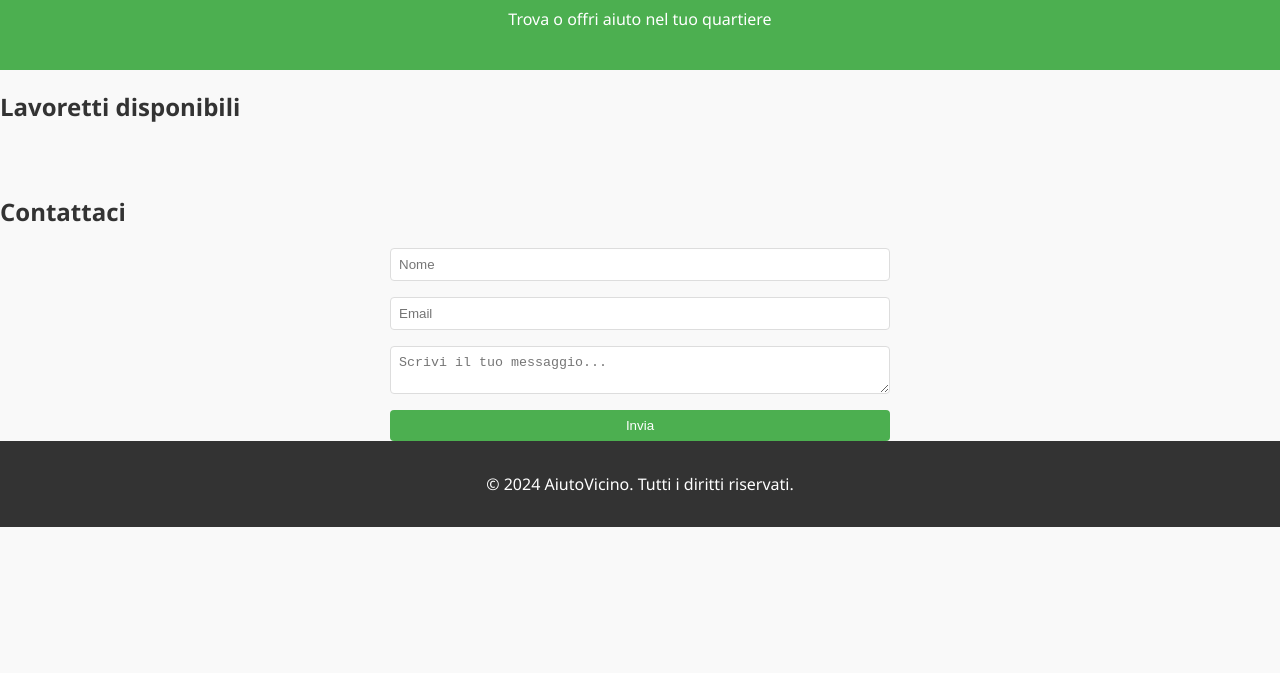
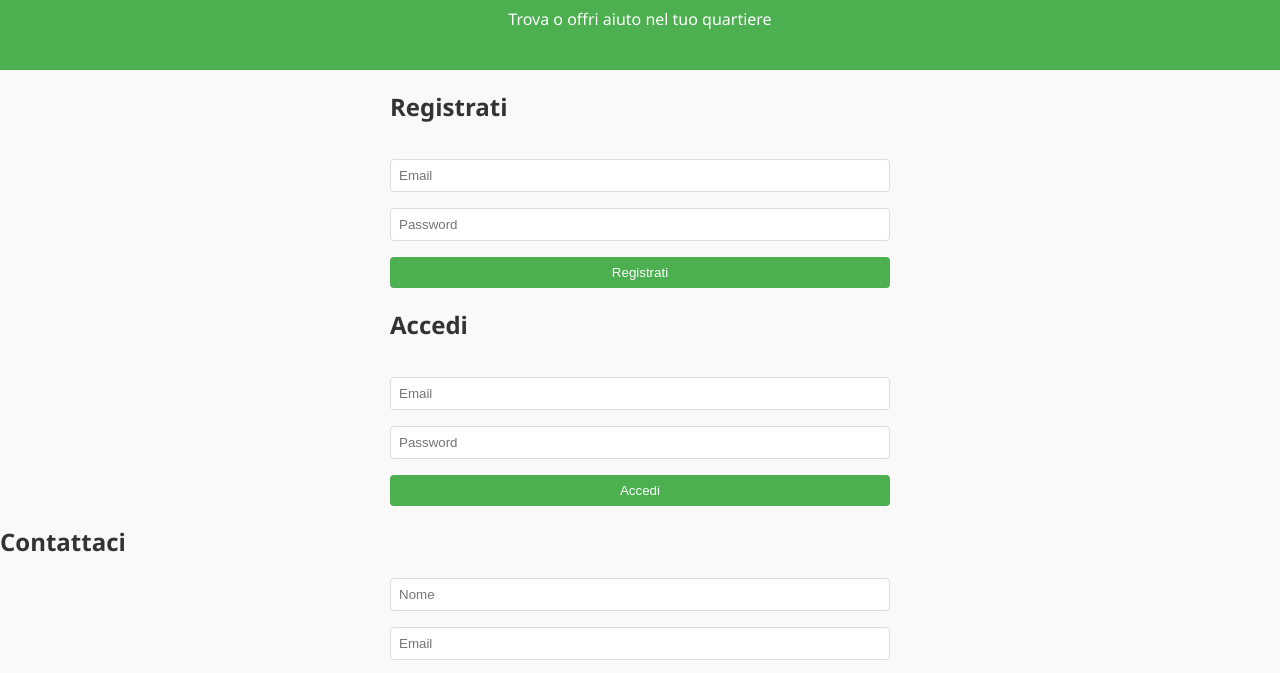
Before and after one commit to EmanueleZomero/AiutoVicino, a plain HTML site: page index.html in a window 1280 px wide. Shown: the part 124-797 px from the top of the page. Drawn offline with Linux system fonts and the light colour scheme.

Commit message:
Update index.html
Correzioni, ottimizzazioni e modifiche riguardo registrazione e login utenti

```diff
--- a/index.html
+++ b/index.html
@@ -7,6 +7,10 @@
   <meta name="description" content="Piattaforma per trovare e offrire piccoli lavori locali." />
   <link rel="stylesheet" href="style.css" />
   <link rel="icon" href="favicon.ico" type="image/x-icon" />
+  <!-- Caricamento Firebase -->
+  <script src="https://www.gstatic.com/firebasejs/9.6.0/firebase-app-compat.js"></script>
+  <script src="https://www.gstatic.com/firebasejs/9.6.0/firebase-auth-compat.js"></script>
+  <script src="https://www.gstatic.com/firebasejs/9.6.0/firebase-firestore-compat.js"></script>
 </head>
 <body>
   <header>
@@ -14,19 +18,44 @@
       <a href="#home">Home</a>
       <a href="#task-list">Lavoretti</a>
       <a href="#contact">Contatti</a>
+      <!-- Pulsante Login/Logout dinamico -->
+      <button id="auth-toggle" style="display: none;">Accedi</button>
     </nav>
     <h1>AiutoVicino</h1>
     <p>Trova o offri aiuto nel tuo quartiere</p>
   </header>
 
   <main>
-    <section id="task-list">
-      <h2>Lavoretti disponibili</h2>
-      <div class="job-grid" id="jobs-container">
-        <!-- I lavoretti verranno caricati dinamicamente con JavaScript -->
-      </div>
-    </section>
+    <!-- Sezione Autenticazione (visibile solo se non loggati) -->
+    <div id="auth-section">
+      <form id="signup-form">
+        <h2>Registrati</h2>
+        <input type="email" id="signup-email" placeholder="Email" required>
+        <input type="password" id="signup-password" placeholder="Password" required>
+        <button type="submit">Registrati</button>
+      </form>
 
+      <form id="login-form">
+        <h2>Accedi</h2>
+        <input type="email" id="login-email" placeholder="Email" required>
+        <input type="password" id="login-password" placeholder="Password" required>
+        <button type="submit">Accedi</button>
+      </form>
+    </div>
+
+    <!-- Sezione Dashboard (visibile solo se loggati) -->
+    <div id="dashboard-section" style="display: none;">
+      <button id="logout-btn">Esci</button>
+
+      <section id="task-list">
+        <h2>Lavoretti disponibili</h2>
+        <div class="job-grid" id="jobs-container">
+          <!-- Contenuto dinamico da script.js -->
+        </div>
+      </section>
+    </div>
+
+    <!-- Sezione Contatti (sempre visibile) -->
     <section id="contact">
       <h2>Contattaci</h2>
       <form id="contact-form">
```
